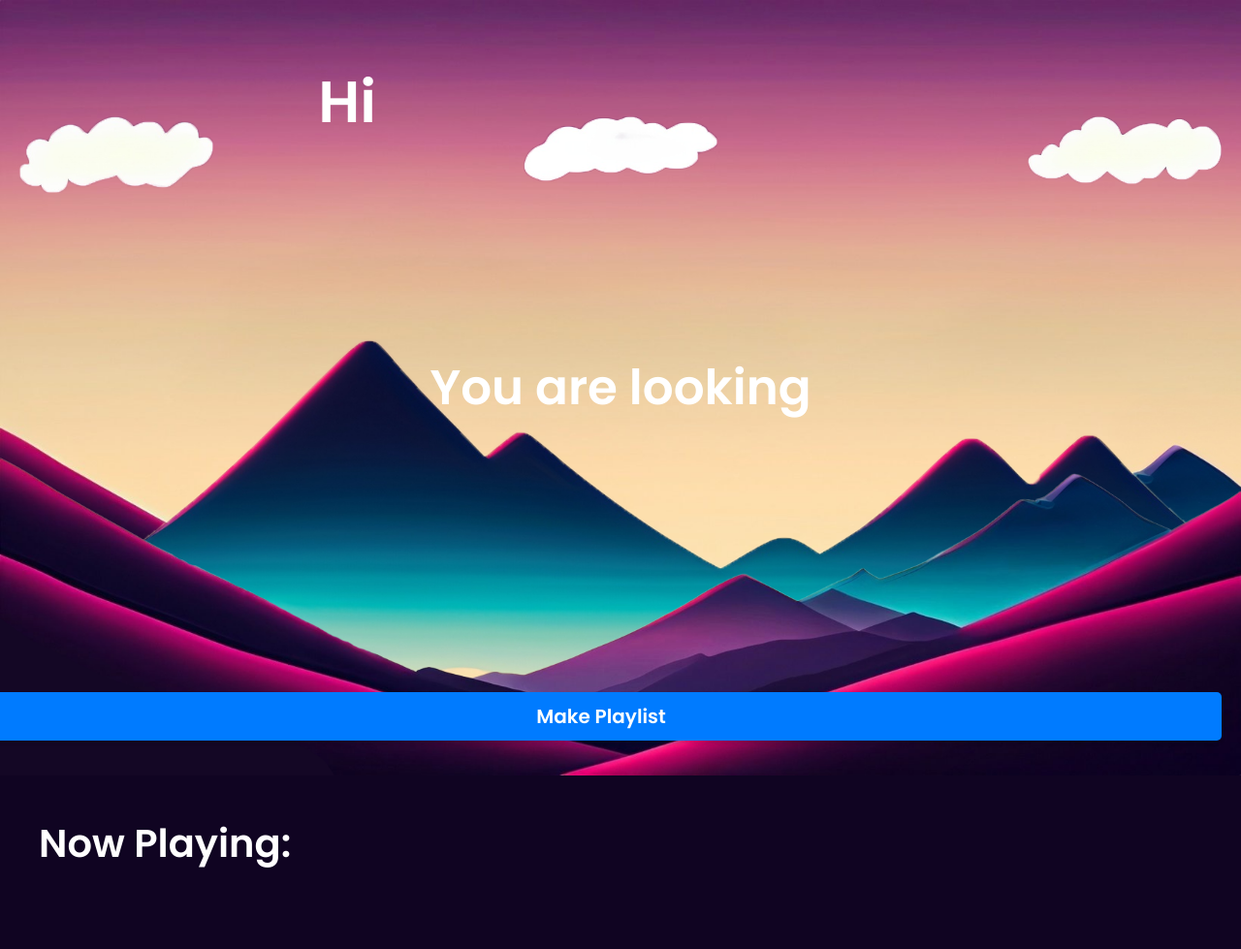
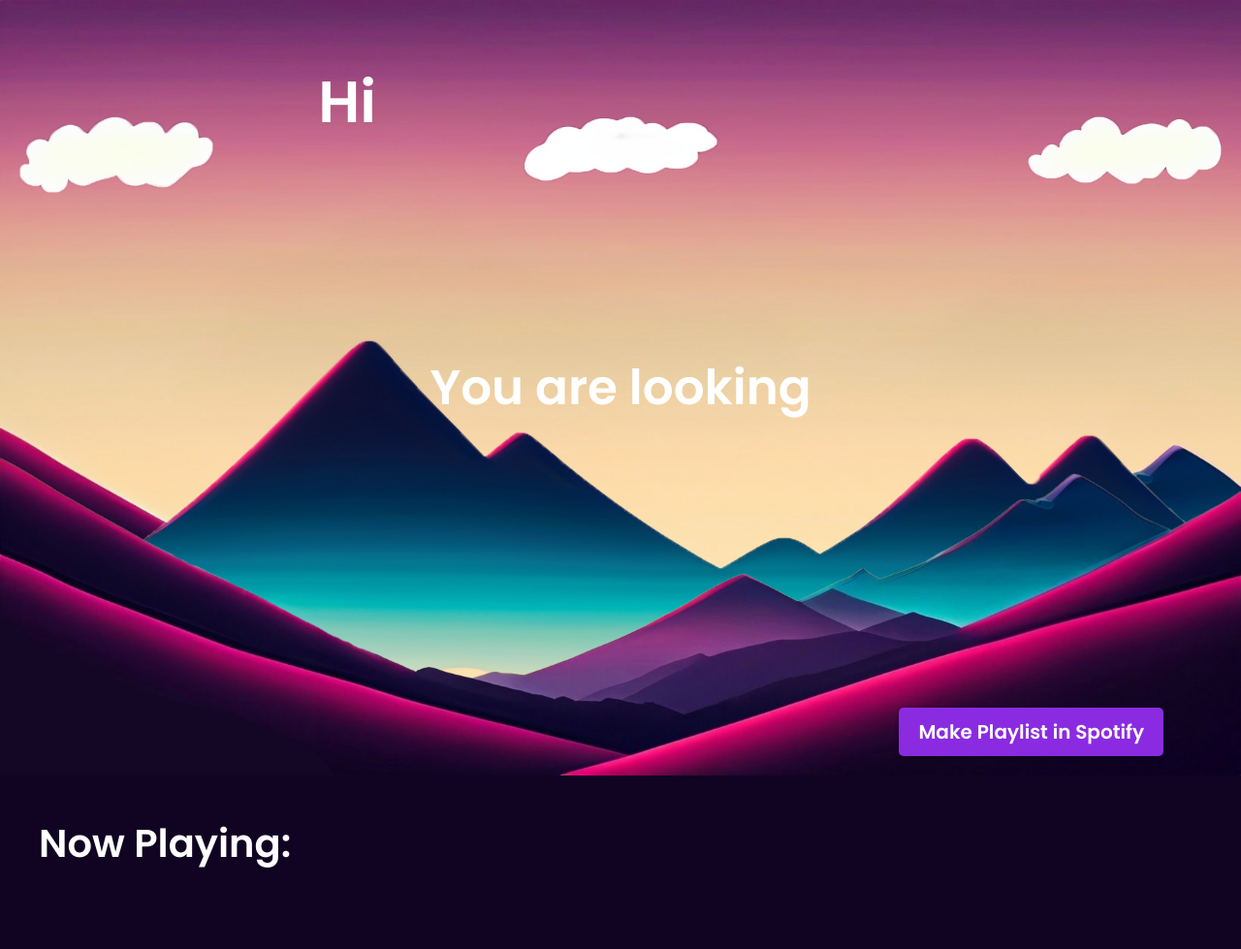
Before and after one commit to Gwon-Stephen/MoodMusic, a Flask app: template templates/results.html in a window 1280 px wide. Shown: the top 979 px of the page at 97% size. Run offline with Flask 3, Linux system fonts and the light colour scheme; the template is opened without the code that fills it, so the values that code supplies are empty.

Commit message:
Frontend

```diff
--- a/static/results.css
+++ b/static/results.css
@@ -206,19 +206,7 @@
   }
 
   .login__button {
-    width: 100%;
-    padding: 1rem;
-    margin-bottom: 1rem;
-    background-color: var(--white-color);
-    border-radius: 4rem;
-    color: var(--black-color);
-    font-weight: 500;
-    cursor: pointer;
-    text-align: bottom;
-  }
-
-  .login__button {
-    background-color: #007bff; /* Bootstrap primary blue, but you can choose any color */
+    background-color: blueviolet; /* Bootstrap primary blue, but you can choose any color */
     color: white; /* Text color */
     padding: 10px 20px; /* Top and bottom padding 10px, left and right padding 20px */
     border-radius: 5px; /* Rounded corners */
@@ -227,9 +215,14 @@
     box-shadow: 0 2px 4px rgba(0, 0, 0, 0.2); /* Optional: adds a subtle shadow */
     cursor: pointer; /* Changes the mouse cursor to indicate it's clickable */
     transition: background-color 0.3s; /* Smooth background color transition for hover effect */
-    position: fixed; /* Fixed position relative to the viewport */
+    position: absolute; /* Fixed position relative to the viewport */
     bottom: 20px; /* 20px from the bottom */
-    right: 20px; /* 20px from the right */
+    right: 80px; /* 20px from the right */
     text-decoration: none; /* Removes the underline from the link */
     z-index: 10;
   }
+
+  .playlist{
+    background-color: blue;
+    z-index: -1;
+  }
--- a/templates/results.html
+++ b/templates/results.html
@@ -42,10 +42,11 @@
                 {% endfor %}
             </ul>
         </div>
-
-        <a href="{{url_for('playlist')}}">
-            <div class="login__button">Make Playlist</div>
-        </a>
+        <div class = "playlist">
+            <a href="{{url_for('playlist')}}">
+                <div class="login__button">Make Playlist in Spotify </i></div>
+            </a>
+        </div>
     </section>
 
     <script>
```
Also changed, not shown: static/capture.jpg.
